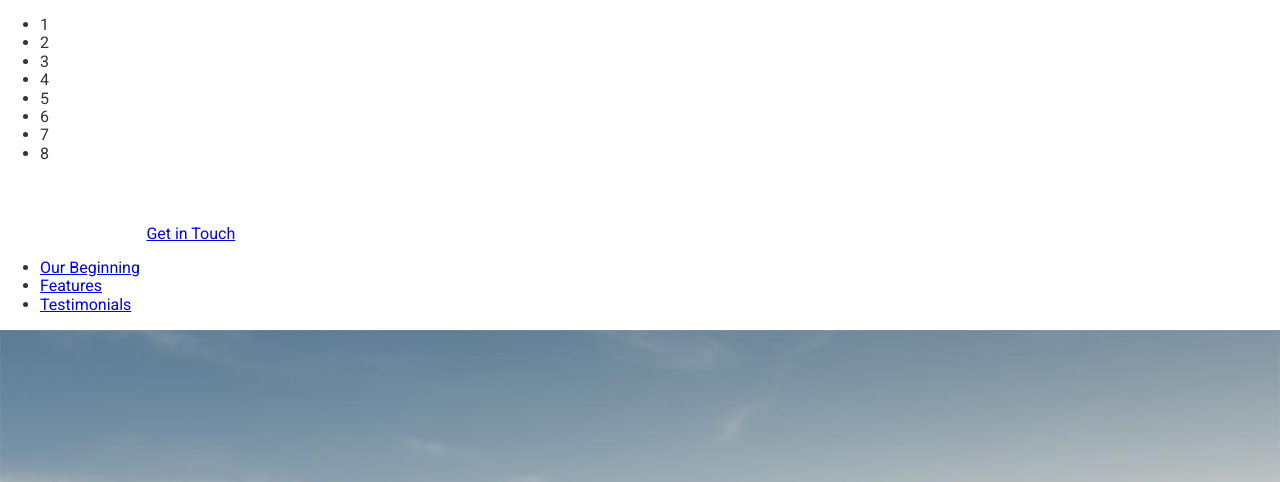
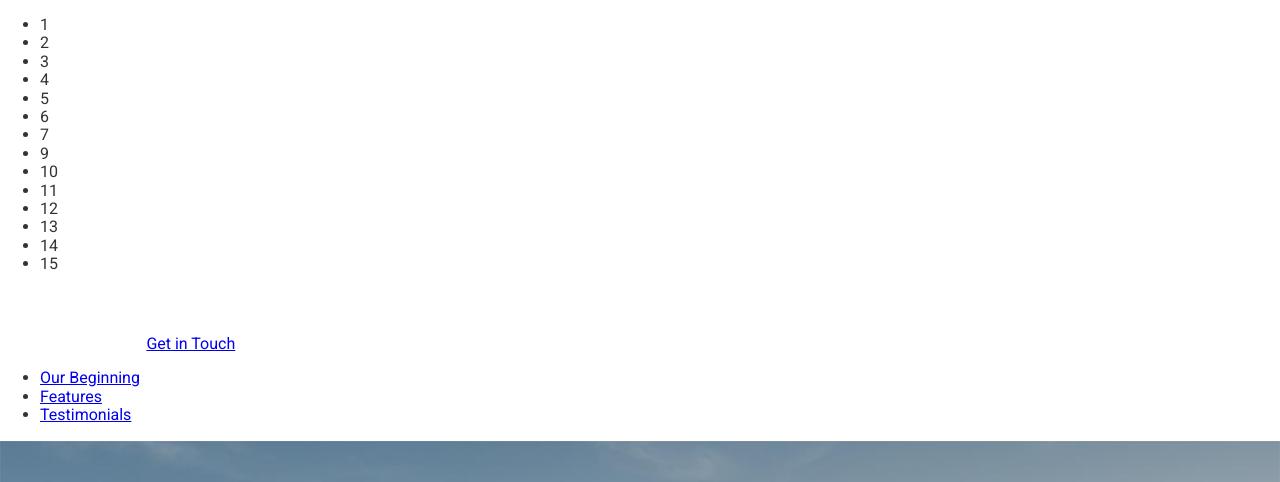
Before and after one commit to arielhsite/travel-site, a website: page index.html in a window 1280 px wide. Shown: the top 482 px of the page. Drawn offline with Linux system fonts and the light colour scheme.

Commit message:
counted 1 to 15

```diff
--- a/index.html
+++ b/index.html
@@ -16,7 +16,13 @@
     <li>5</li>
     <li>6</li>
     <li>7</li>
-    <li>8</li>
+    <li>9</li>
+    <li>10</li>
+    <li>11</li>
+    <li>12</li>
+    <li>13</li>
+    <li>14</li>
+    <li>15</li>
   </ul>
   <header>
     <img src="assets/images/icons/clear-view-escapes.svg">
```
